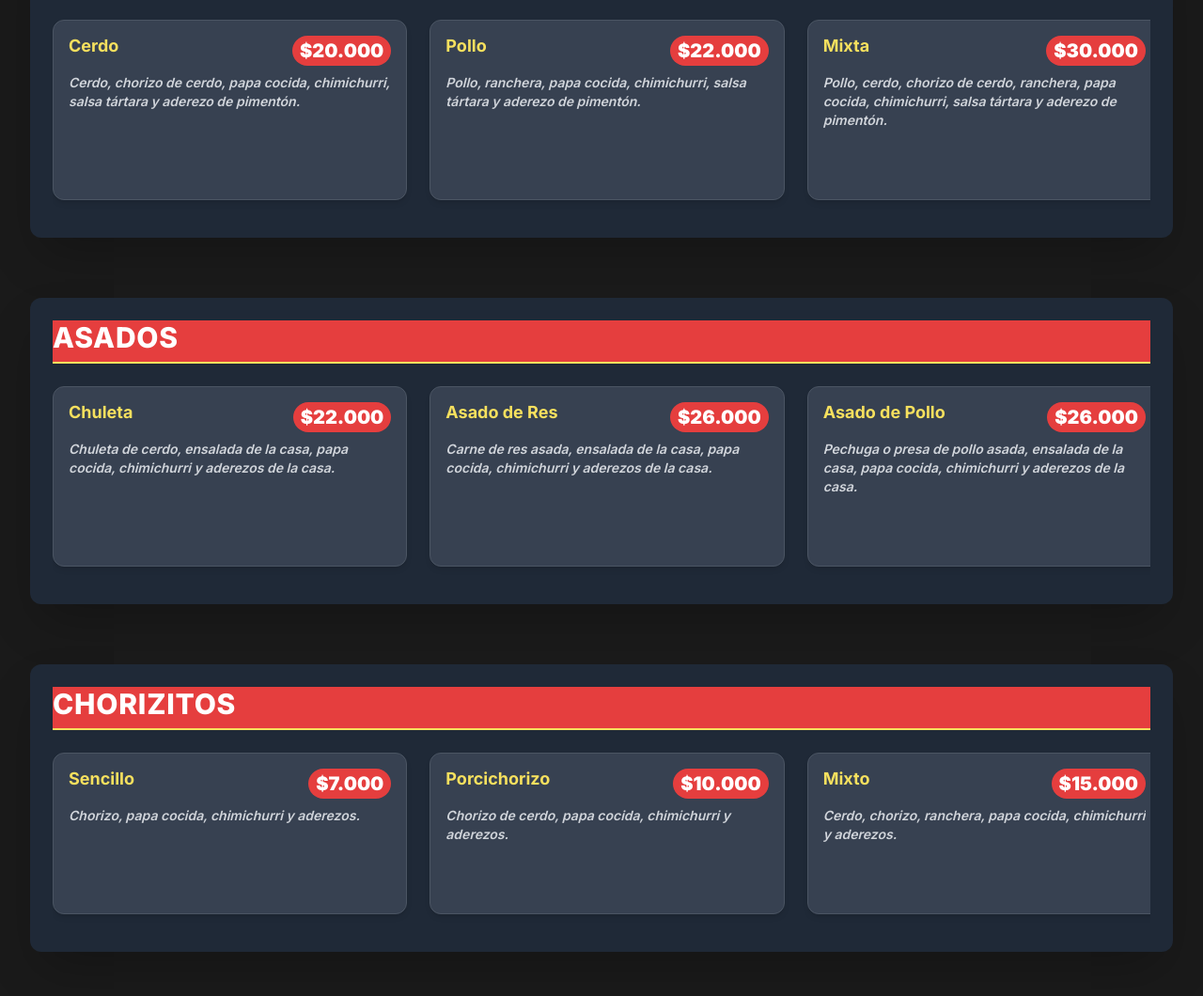
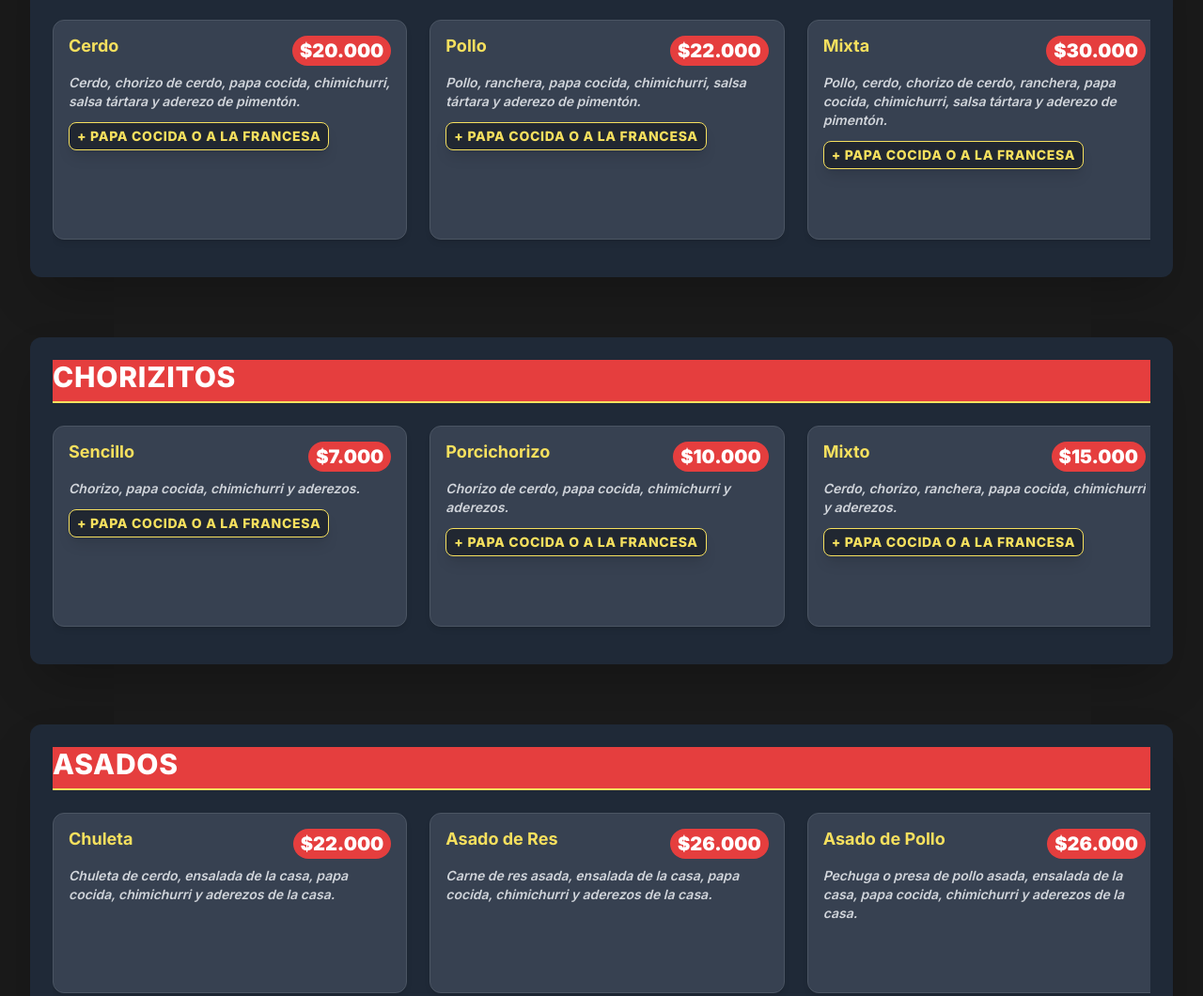
Before and after one commit to WebDeployHub/comidas-r-pidas-foodies, a plain HTML site: page index.html in a window 1280 px wide. Shown: the part 2441-3501 px from the top of the page at 94% size. Drawn offline with nearby package versions, Linux system fonts and the light colour scheme.

Commit message:
se actualiza el menú

```diff
--- a/index.html
+++ b/index.html
@@ -233,16 +233,19 @@
     { category: "Picadas", name: "Pollo", basePrice: 22 * priceMultiplier, gratinadoPrice: null, description: "Pollo, ranchera, papa cocida, chimichurri, salsa tártara y aderezo de pimentón." },
     { category: "Picadas", name: "Mixta", basePrice: 30 * priceMultiplier, gratinadoPrice: null, description: "Pollo, cerdo, chorizo de cerdo, ranchera, papa cocida, chimichurri, salsa tártara y aderezo de pimentón." },
 
+    // ⭐ CHORIZITOS
+    { category: "Chorizitos", name: "Porcichorizo", basePrice: 10 * priceMultiplier, gratinadoPrice: null, description: "Chorizo de cerdo, papa cocida, chimichurri y aderezos." },
+    { category: "Chorizitos", name: "Sencillo", basePrice: 7 * priceMultiplier, gratinadoPrice: null, description: "Chorizo, papa cocida, chimichurri y aderezos." },
+    { category: "Chorizitos", name: "Mixto", basePrice: 15 * priceMultiplier, gratinadoPrice: null, description: "Cerdo, chorizo, ranchera, papa cocida, chimichurri y aderezos." },
+
+
     // ⭐ ASADOS
     { category: "Asados", name: "Chuleta", basePrice: 22 * priceMultiplier, gratinadoPrice: null, description: "Chuleta de cerdo, ensalada de la casa, papa cocida, chimichurri y aderezos de la casa." },
     { category: "Asados", name: "Asado de Res", basePrice: 26 * priceMultiplier, gratinadoPrice: null, description: "Carne de res asada, ensalada de la casa, papa cocida, chimichurri y aderezos de la casa." },
     { category: "Asados", name: "Asado de Pollo", basePrice: 26 * priceMultiplier, gratinadoPrice: null, description: "Pechuga o presa de pollo asada, ensalada de la casa, papa cocida, chimichurri y aderezos de la casa." },
-    { category: "Asados", name: "Asado de Cerdo", basePrice: 26 * priceMultiplier, gratinadoPrice: null, description: "Cerdo asado, ensalada de la casa, papa cocida, chimichurri y aderezos de la casa." },
+    { category: "Asados", name: "Asado de Cerdo", basePrice: 26 * priceMultiplier, gratinadoPrice: null, description: "Cerdo asado, ensalada de la casa, papa cocida, chimichurri y aderezos de la casa." }
 
-    // ⭐ CHORIZITOS
-    { category: "Chorizitos", name: "Porcichorizo", basePrice: 10 * priceMultiplier, gratinadoPrice: null, description: "Chorizo de cerdo, papa cocida, chimichurri y aderezos." },
-    { category: "Chorizitos", name: "Sencillo", basePrice: 7 * priceMultiplier, gratinadoPrice: null, description: "Chorizo, papa cocida, chimichurri y aderezos." },
-    { category: "Chorizitos", name: "Mixto", basePrice: 15 * priceMultiplier, gratinadoPrice: null, description: "Cerdo, chorizo, ranchera, papa cocida, chimichurri y aderezos." }
+
 ];
 
         // --- 2. Función para Agrupar y Ordenar el Menú ---
@@ -301,10 +304,20 @@ function renderMenu() {
                         </p>
                     </div>
                 `;
-            }
 
-            // --- 2. Estilo Resaltado para Gratinada y Precio ---
-            // ... (el resto del código sigue igual)
+
+
+            } else if (item.category === 'Chorizitos' || item.category === 'Picadas') {
+                papasFrancesaTag = `
+                    <div class="mt-3 py-1 px-2 bg-black/40 rounded-lg border border-secondary shadow-lg w-fit">
+                        <p class="secondary-color text-xs sm:text-sm font-extrabold tracking-wider uppercase text-left">
+                            + papa cocida o a la francesa
+                        </p>
+                    </div>
+                `;
+
+        }
+
 
             // --- 2. Estilo Resaltado para Gratinada y Precio ---
             const priceGratinado = item.gratinadoPrice ?
```
